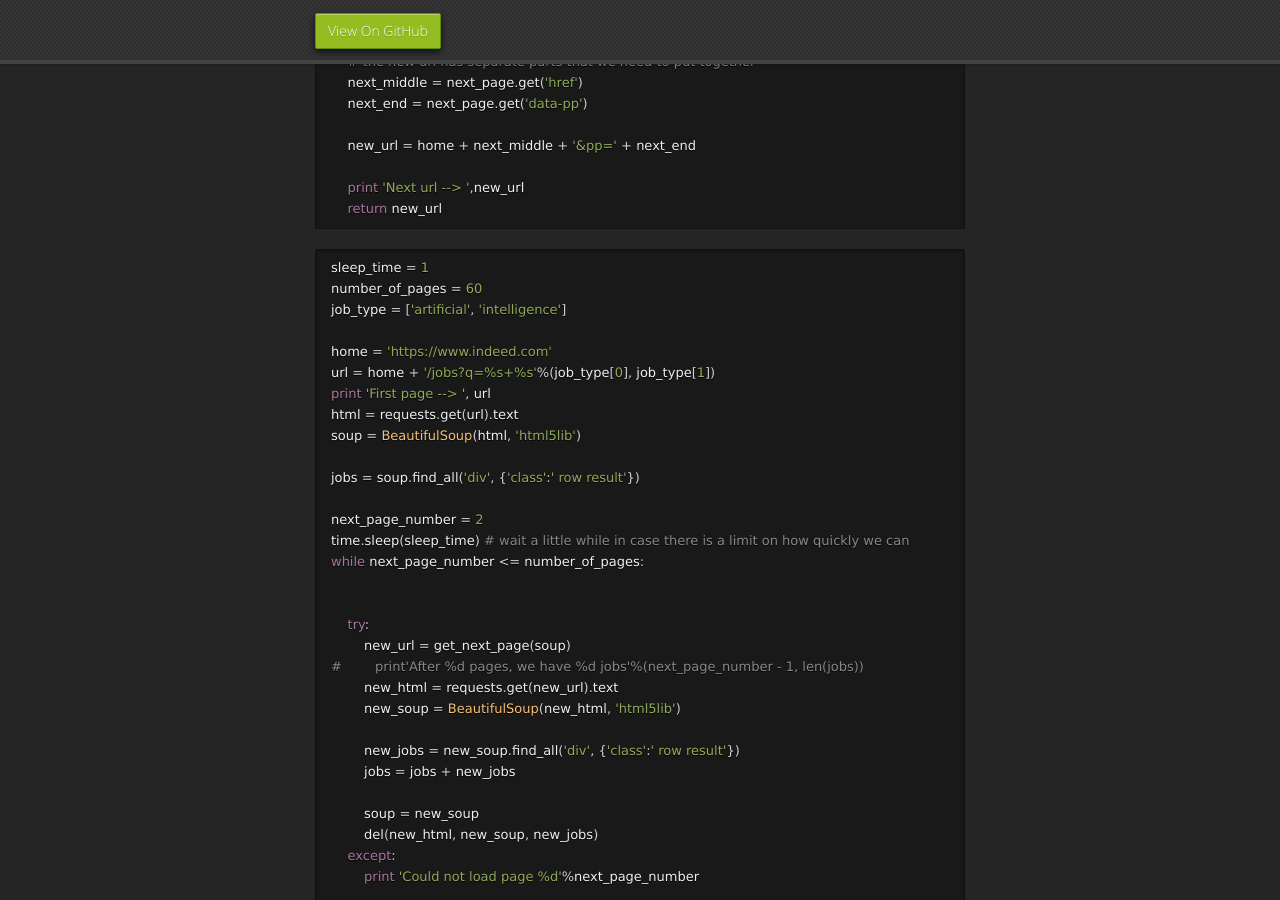
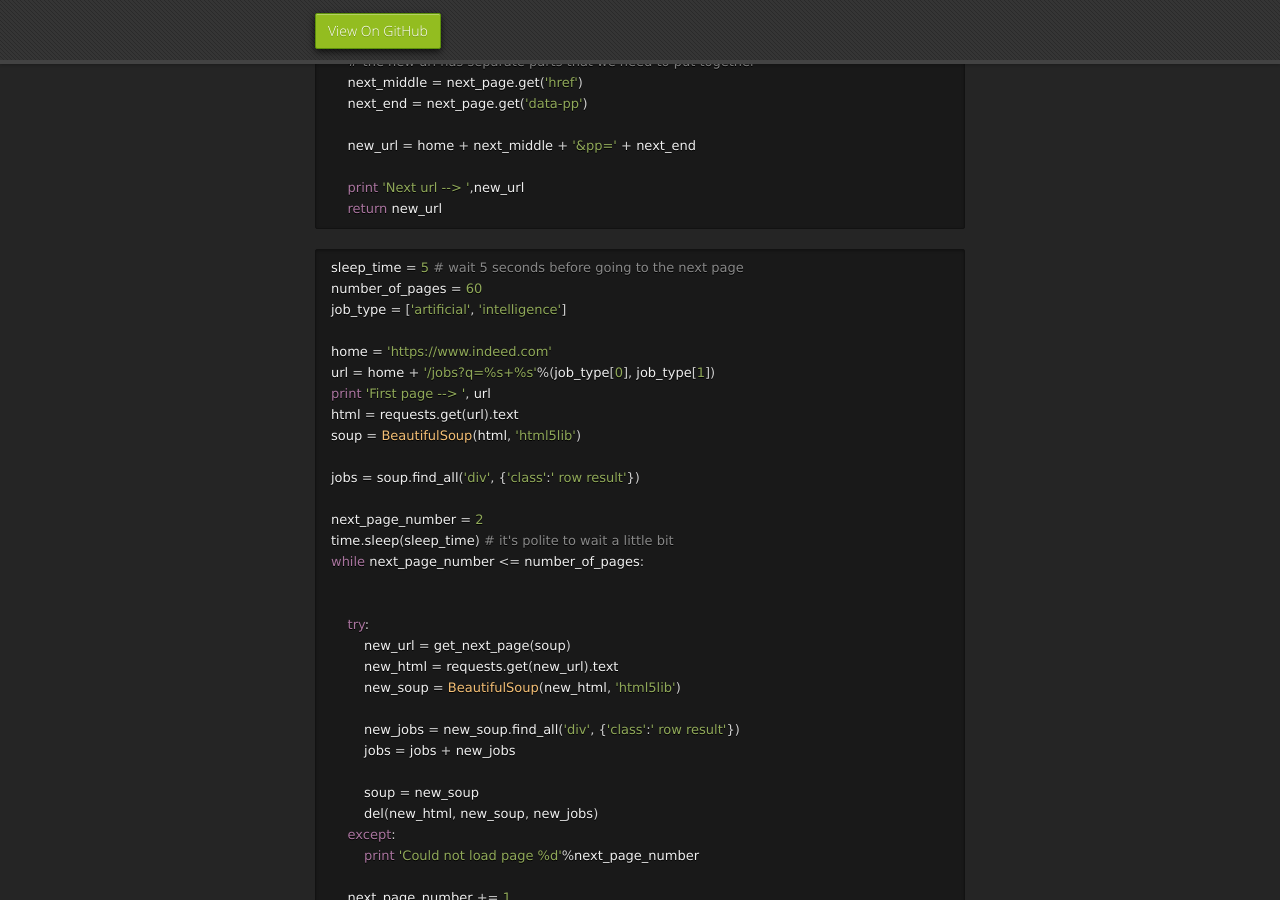
Before and after one commit to mrbrins82/mrbrins82.github.io, a Jekyll site: the page built from kaggle_indeed.md, in a window 1280 px wide and 900 px high, scrolled down 2315 px. Built offline with Jekyll 4.4.1, drawn with Linux system fonts in a browser that asks for light colours; nearby versions of some CDN libraries; our own code applies the rules of GitHub Pages for plain Markdown files; some of the changed text lies outside the part shown.

Commit message:
updated indeed page

````diff
--- a/kaggle_indeed.md
+++ b/kaggle_indeed.md
@@ -101,7 +101,7 @@ def get_next_page(soup):
     return new_url
 ```
 ```python
-sleep_time = 1
+sleep_time = 5 # wait 5 seconds before going to the next page
 number_of_pages = 60
 job_type = ['artificial', 'intelligence']
 
@@ -114,13 +114,12 @@ soup = BeautifulSoup(html, 'html5lib')
 jobs = soup.find_all('div', {'class':' row result'})
 
 next_page_number = 2
-time.sleep(sleep_time) # wait a little while in case there is a limit on how quickly we can
+time.sleep(sleep_time) # it's polite to wait a little bit
 while next_page_number <= number_of_pages:
 
 
     try:
         new_url = get_next_page(soup)
-#        print'After %d pages, we have %d jobs'%(next_page_number - 1, len(jobs))
         new_html = requests.get(new_url).text
         new_soup = BeautifulSoup(new_html, 'html5lib')
 
@@ -156,7 +155,7 @@ f.close()
 ```
 <center><img src="./assets/images/heat_scatter_us.png" alt="us heat map" width="600" height="400" />
 </center>
-<center><img src="./assets/images/heat_scatter_west_zoom.png" alt="west coast heat map" width="400" height="600" />
+<center><img src="./assets/images/heat_scatter_west_zoom.png" alt="west coast heat map" width="500" height="600" />
 </center>
-<center><img src="./assets/images/heat_scatter_east_zoom.png" alt="east coast heat map" width="400" height="600" />
+<center><img src="./assets/images/heat_scatter_east_zoom.png" alt="east coast heat map" width="500" height="600" />
 </center>
````
Also changed, not shown: other parts of kaggle_indeed.md (+1 -1 lines).
